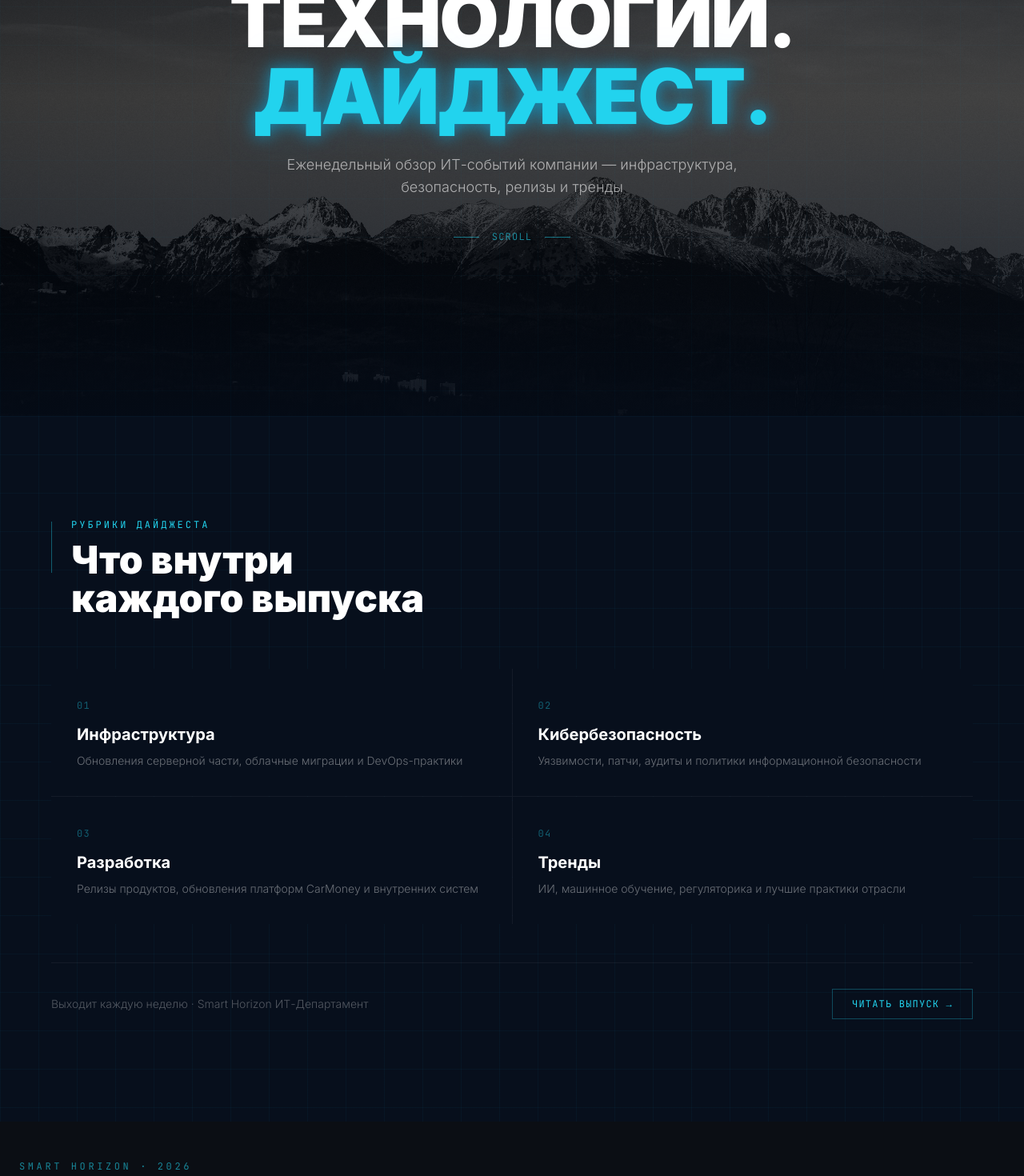
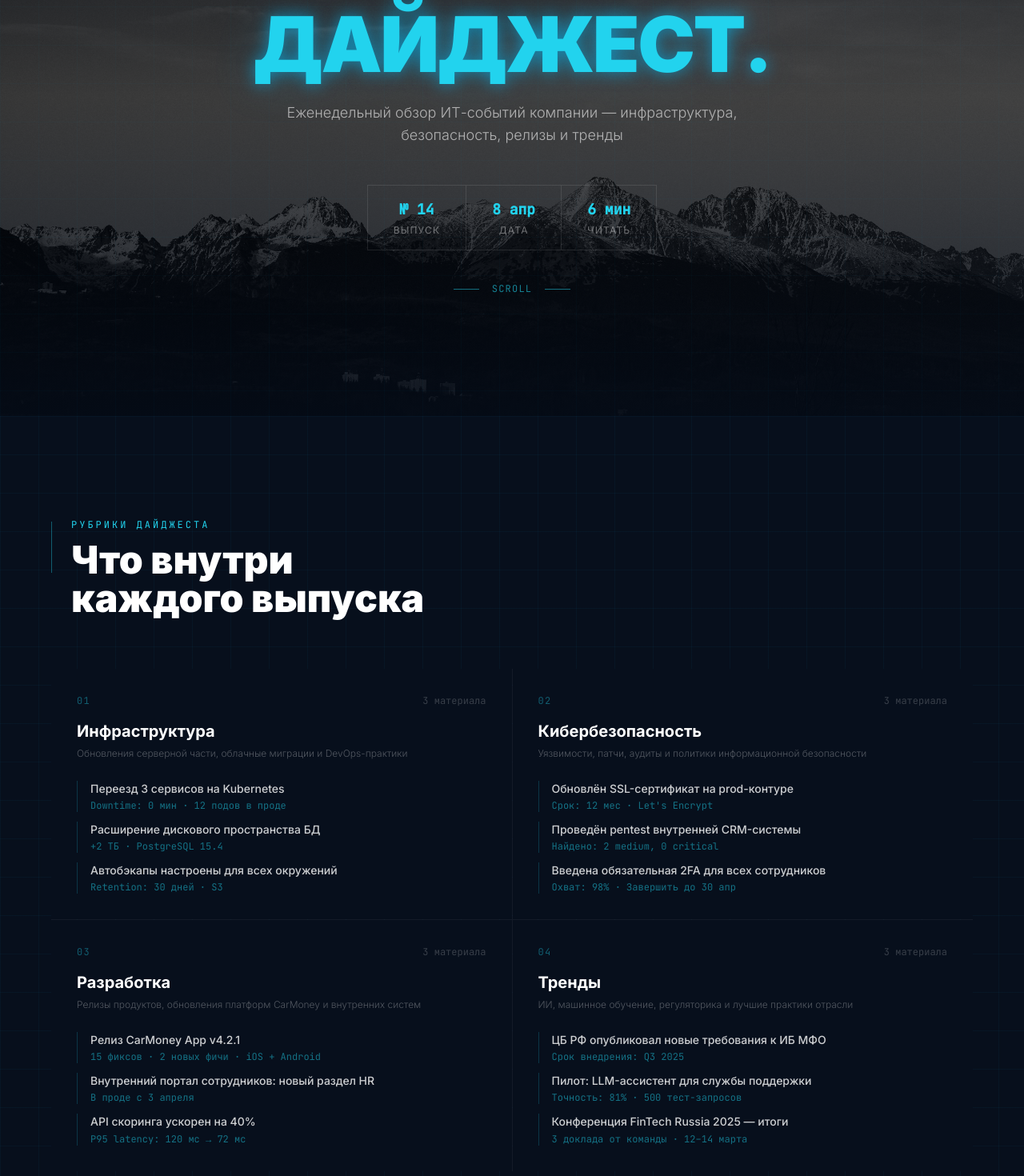
Before and after one commit to pr-poehali-dev/moonlight-harbor-scheme, a React (Vite) app: page / in a window 1280 px wide. Shown: the part 280-1750 px from the top of the page at 80% size. Built offline with nearby package versions, Linux system fonts and the light colour scheme.

Commit message:
Add sample data to sections

```diff
--- a/src/components/Featured.tsx
+++ b/src/components/Featured.tsx
@@ -1,8 +1,44 @@
 const topics = [
-  { tag: "01", label: "Инфраструктура", desc: "Обновления серверной части, облачные миграции и DevOps-практики" },
-  { tag: "02", label: "Кибербезопасность", desc: "Уязвимости, патчи, аудиты и политики информационной безопасности" },
-  { tag: "03", label: "Разработка", desc: "Релизы продуктов, обновления платформ CarMoney и внутренних систем" },
-  { tag: "04", label: "Тренды", desc: "ИИ, машинное обучение, регуляторика и лучшие практики отрасли" },
+  {
+    tag: "01",
+    label: "Инфраструктура",
+    desc: "Обновления серверной части, облачные миграции и DevOps-практики",
+    news: [
+      { title: "Переезд 3 сервисов на Kubernetes", meta: "Downtime: 0 мин · 12 подов в проде" },
+      { title: "Расширение дискового пространства БД", meta: "+2 ТБ · PostgreSQL 15.4" },
+      { title: "Автобэкапы настроены для всех окружений", meta: "Retention: 30 дней · S3" },
+    ],
+  },
+  {
+    tag: "02",
+    label: "Кибербезопасность",
+    desc: "Уязвимости, патчи, аудиты и политики информационной безопасности",
+    news: [
+      { title: "Обновлён SSL-сертификат на prod-контуре", meta: "Срок: 12 мес · Let's Encrypt" },
+      { title: "Проведён pentest внутренней CRM-системы", meta: "Найдено: 2 medium, 0 critical" },
+      { title: "Введена обязательная 2FA для всех сотрудников", meta: "Охват: 98% · Завершить до 30 апр" },
+    ],
+  },
+  {
+    tag: "03",
+    label: "Разработка",
+    desc: "Релизы продуктов, обновления платформ CarMoney и внутренних систем",
+    news: [
+      { title: "Релиз CarMoney App v4.2.1", meta: "15 фиксов · 2 новых фичи · iOS + Android" },
+      { title: "Внутренний портал сотрудников: новый раздел HR", meta: "В проде с 3 апреля" },
+      { title: "API скоринга ускорен на 40%", meta: "P95 latency: 120 мс → 72 мс" },
+    ],
+  },
+  {
+    tag: "04",
+    label: "Тренды",
+    desc: "ИИ, машинное обучение, регуляторика и лучшие практики отрасли",
+    news: [
+      { title: "ЦБ РФ опубликовал новые требования к ИБ МФО", meta: "Срок внедрения: Q3 2025" },
+      { title: "Пилот: LLM-ассистент для службы поддержки", meta: "Точность: 81% · 500 тест-запросов" },
+      { title: "Конференция FinTech Russia 2025 — итоги", meta: "3 доклада от команды · 12–14 марта" },
+    ],
+  },
 ];
 
 export default function Featured() {
@@ -25,11 +61,23 @@ export default function Featured() {
               key={t.tag}
               className="bg-[#070f1c] p-8 group hover:bg-[#0c1a2e] transition-colors duration-300"
             >
-              <span className="text-mono text-cyan-400/40 text-xs tracking-widest">{t.tag}</span>
-              <h3 className="text-white text-xl font-bold mt-3 mb-2 group-hover:text-cyan-400 transition-colors duration-300">
+              <div className="flex items-center justify-between mb-4">
+                <span className="text-mono text-cyan-400/40 text-xs tracking-widest">{t.tag}</span>
+                <span className="text-mono text-white/20 text-xs">{t.news.length} материала</span>
+              </div>
+              <h3 className="text-white text-xl font-bold mb-1 group-hover:text-cyan-400 transition-colors duration-300">
                 {t.label}
               </h3>
-              <p className="text-white/40 text-sm leading-relaxed font-light">{t.desc}</p>
+              <p className="text-white/30 text-xs leading-relaxed font-light mb-6">{t.desc}</p>
+
+              <ul className="flex flex-col gap-3">
+                {t.news.map((n, i) => (
+                  <li key={i} className="border-l border-cyan-400/20 pl-4">
+                    <p className="text-white/80 text-sm font-medium leading-snug">{n.title}</p>
+                    <p className="text-mono text-cyan-400/50 text-xs mt-1">{n.meta}</p>
+                  </li>
+                ))}
+              </ul>
             </div>
           ))}
         </div>
--- a/src/components/Hero.tsx
+++ b/src/components/Hero.tsx
@@ -1,5 +1,11 @@
 import { useScroll, useTransform, motion } from "framer-motion";
 import { useRef } from "react";
+
+const stats = [
+  { value: "№ 14", label: "Выпуск" },
+  { value: "8 апр", label: "Дата" },
+  { value: "6 мин", label: "Читать" },
+];
 
 export default function Hero() {
   const container = useRef<HTMLDivElement>(null);
@@ -35,10 +41,20 @@ export default function Hero() {
           <span className="block text-white">ТЕХНОЛОГИИ.</span>
           <span className="block glow-cyan text-cyan-400">ДАЙДЖЕСТ.</span>
         </h1>
-        <p className="text-base md:text-lg max-w-xl mx-auto text-white/60 leading-relaxed font-light">
+        <p className="text-base md:text-lg max-w-xl mx-auto text-white/60 leading-relaxed font-light mb-12">
           Еженедельный обзор ИТ-событий компании — инфраструктура, безопасность, релизы и тренды
         </p>
-        <div className="mt-10 flex items-center justify-center gap-4">
+
+        <div className="flex items-center justify-center gap-0 border border-white/10 divide-x divide-white/10 w-fit mx-auto mb-10">
+          {stats.map((s) => (
+            <div key={s.label} className="px-8 py-4 text-center">
+              <p className="text-mono text-cyan-400 text-lg font-bold">{s.value}</p>
+              <p className="text-white/40 text-xs uppercase tracking-widest mt-1">{s.label}</p>
+            </div>
+          ))}
+        </div>
+
+        <div className="flex items-center justify-center gap-4">
           <div className="w-8 h-px bg-cyan-400/50"></div>
           <span className="text-mono text-cyan-400/60 text-xs tracking-widest">SCROLL</span>
           <div className="w-8 h-px bg-cyan-400/50"></div>
--- a/src/components/Promo.tsx
+++ b/src/components/Promo.tsx
@@ -1,5 +1,12 @@
 import { useScroll, useTransform, motion } from "framer-motion";
 import { useRef } from "react";
+
+const metrics = [
+  { value: "99.7%", label: "Uptime платформ за квартал" },
+  { value: "47", label: "Задач закрыто за неделю" },
+  { value: "12 сек", label: "Среднее время ответа API" },
+  { value: "0", label: "Критических инцидентов" },
+];
 
 export default function Promo() {
   const container = useRef<HTMLDivElement>(null);
@@ -28,10 +35,19 @@ export default function Promo() {
       </div>
 
       <p className="text-mono absolute top-12 left-6 text-cyan-400/60 uppercase z-10 text-xs tracking-[0.3em]">
-        Smart Horizon · {new Date().getFullYear()}
+        Smart Horizon · Неделя {new Date().getFullYear()}
       </p>
 
-      <p className="absolute bottom-12 left-6 right-6 text-white text-2xl sm:text-3xl md:text-4xl lg:text-5xl xl:text-6xl max-w-4xl z-10 font-black leading-tight">
+      <div className="absolute top-1/2 -translate-y-1/2 left-6 right-6 z-10 grid grid-cols-2 md:grid-cols-4 gap-px bg-white/5 max-w-4xl mx-auto">
+        {metrics.map((m) => (
+          <div key={m.label} className="bg-[#050d1a]/80 backdrop-blur-sm px-6 py-8 text-center">
+            <p className="text-mono text-cyan-400 text-3xl md:text-4xl font-black glow-cyan">{m.value}</p>
+            <p className="text-white/40 text-xs mt-2 leading-snug">{m.label}</p>
+          </div>
+        ))}
+      </div>
+
+      <p className="absolute bottom-12 left-6 right-6 text-white text-xl sm:text-2xl md:text-3xl lg:text-4xl max-w-4xl z-10 font-black leading-tight">
         Умные решения для финансового рынка —<br />
         <span className="text-cyan-400">мы строим цифровой горизонт</span>
       </p>
```
